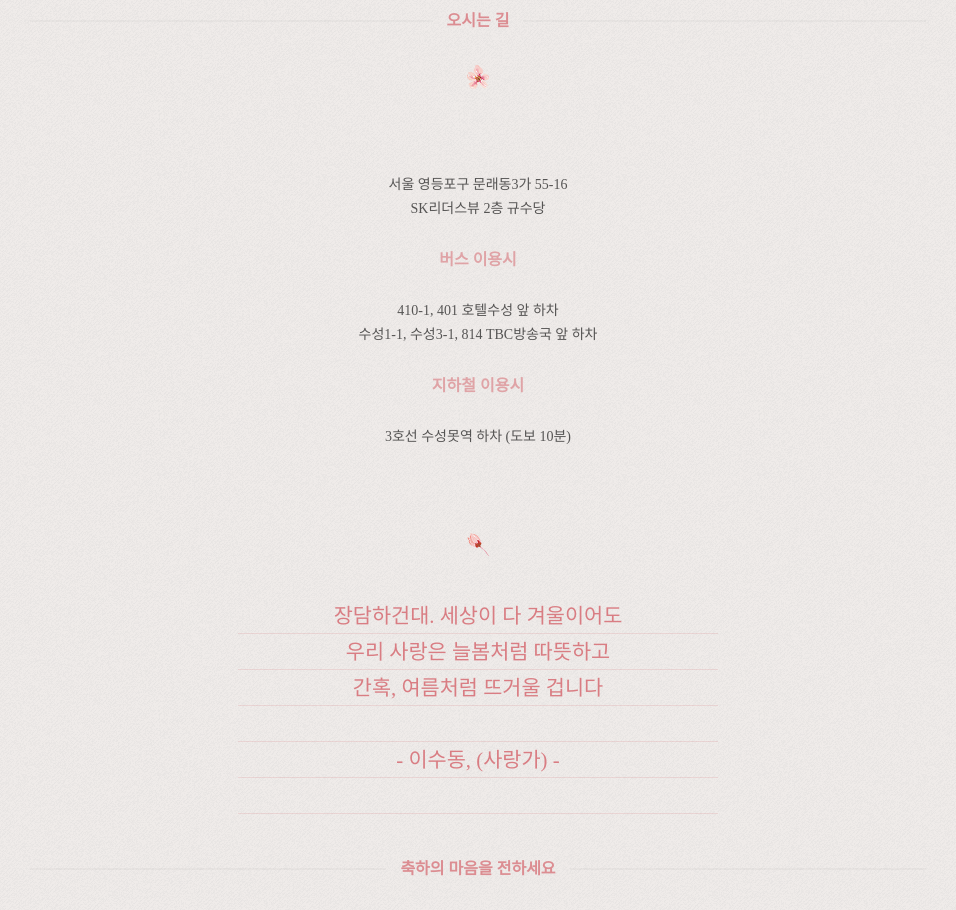
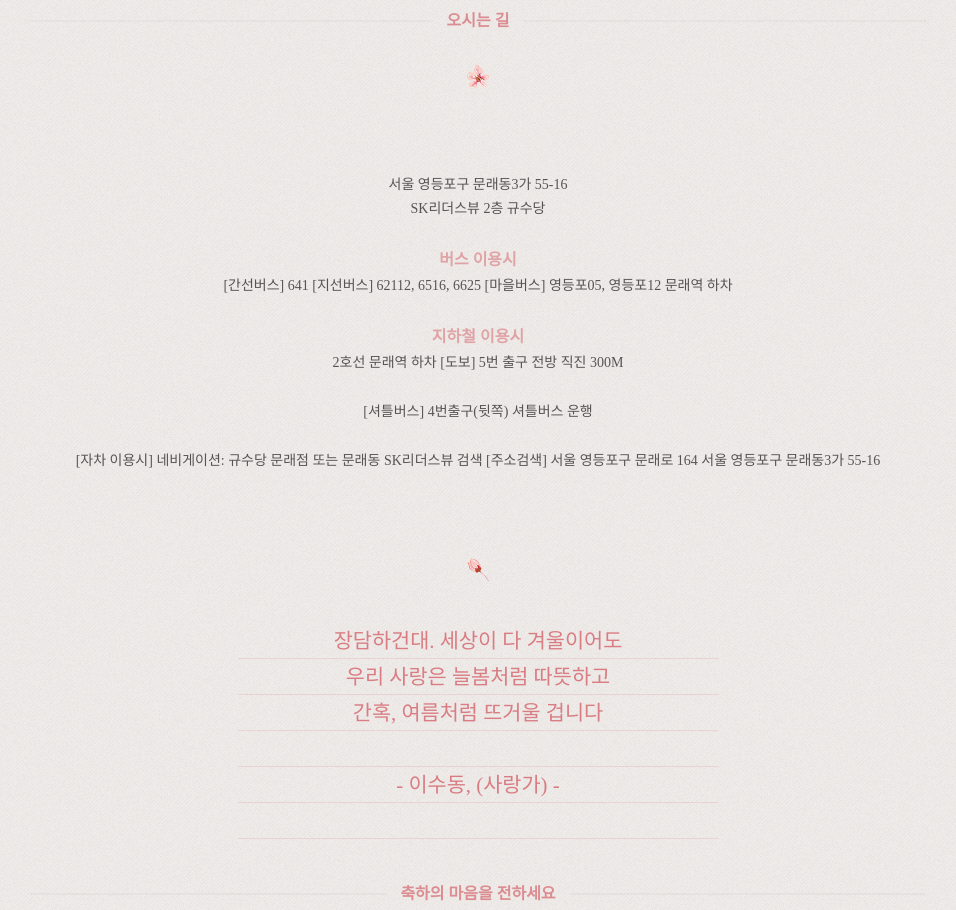
Before and after one commit to chaelynnPark/wedding, a Gatsby site: page / in a window 1280 px wide. Shown: the part 2040-2950 px from the top of the page, without its empty margins (162-1118 px from the left). Built offline with nearby package versions, Linux system fonts and the light colour scheme; Gatsby itself is replaced by a stand-in of ours; a web font is replaced by a local one.

Commit message:
주소수정

```diff
--- a/config.js
+++ b/config.js
@@ -7,7 +7,7 @@ export const WEDDING_DATE = "2026년 07월 25일, 토요일 오후 1시 10분";
 export const WEDDING_LOCATION = "규수당 문래";
 
 export const GROOM_NAME = "김윤겸";
-export const GROOM_ACCOUNT_NUMBER = "○○은행 ***-***-******";
+export const GROOM_ACCOUNT_NUMBER = "카카오뱅크 3333-06-9532287";
 export const GROOM_FATHER_NAME = "김영석";
 export const GROOM_FATHER_ACCOUNT_NUMBER = "○○은행 ***-***-******";
 export const GROOM_MOTHER_NAME = "조현중";
--- a/src/components/location.jsx
+++ b/src/components/location.jsx
@@ -110,16 +110,26 @@ const Location = () => {
           <br />
           <Title>버스 이용시</Title>
           <br />
-          <br />
-          410-1, 401 호텔수성 앞 하차
-          <br />
-          수성1-1, 수성3-1, 814 TBC방송국 앞 하차
+          [간선버스] 641
+          [지선버스] 62112, 6516, 6625
+          [마을버스] 영등포05, 영등포12
+          문래역 하차
           <br />
           <br />
           <Title>지하철 이용시</Title>
           <br />
+          2호선 문래역 하차
+          [도보] 5번 출구 전방 직진 300M
           <br />
-          3호선 수성못역 하차 (도보 10분)
+          <br />
+          [셔틀버스] 4번출구(뒷쪽) 셔틀버스 운행
+          <br />
+          <br />
+          [자차 이용시]
+          네비게이션: 규수당 문래점 또는 문래동 SK리더스뷰 검색
+          [주소검색]
+          서울 영등포구 문래로 164
+          서울 영등포구 문래동3가 55-16
         </Content>
       </Wrapper>
   );
```
